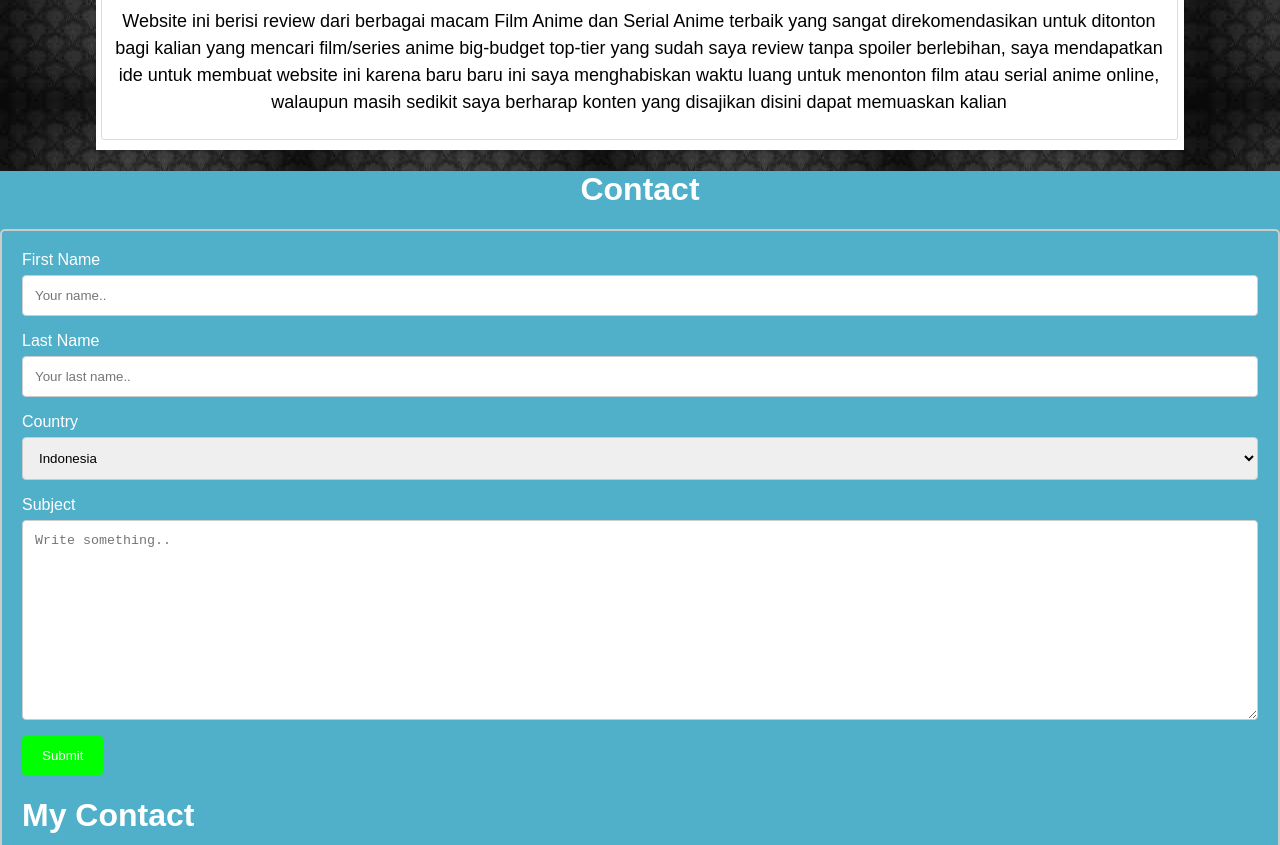
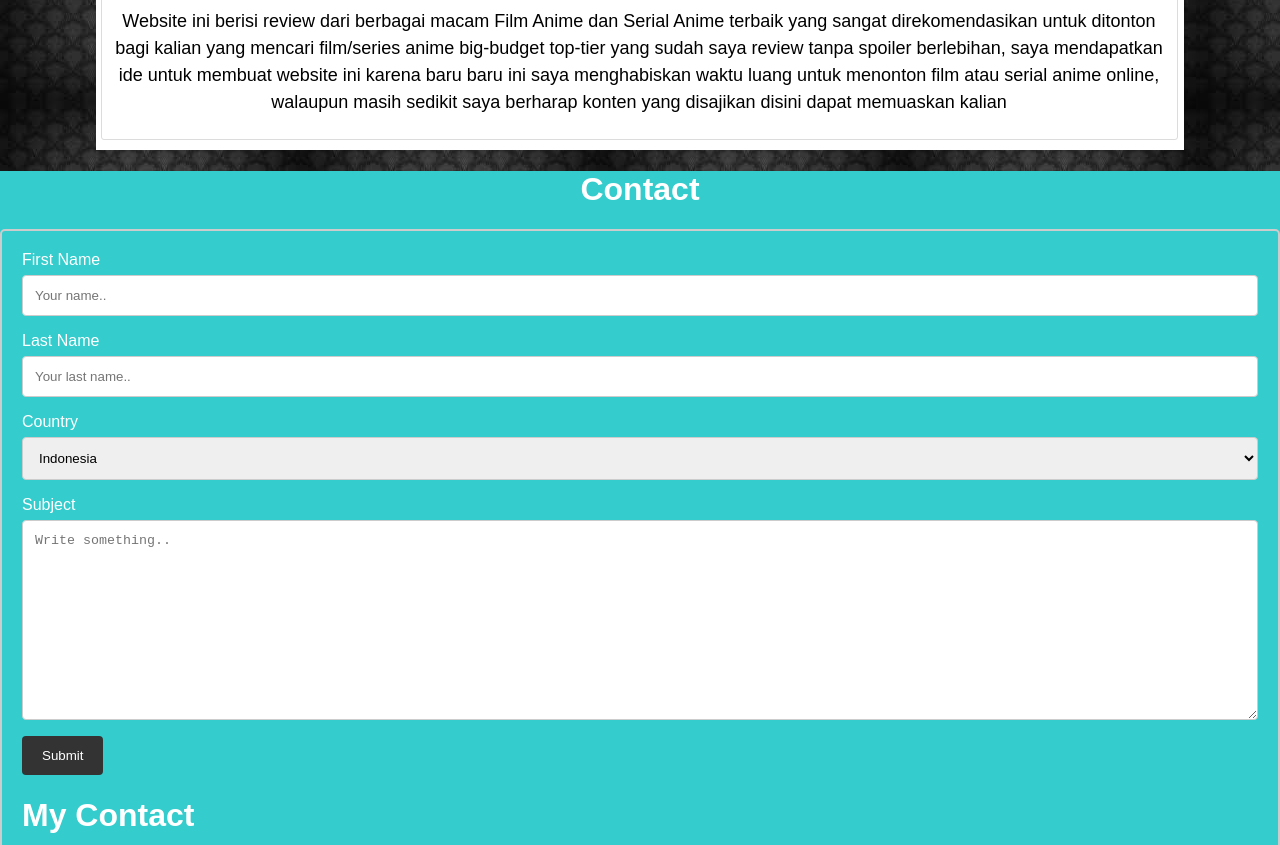
Before and after one commit to HudiYasmono/HudiYasmono.github.io, a plain HTML site: page index.html in a window 1280 px wide. Shown: the part 1915-2760 px from the top of the page. Drawn offline with Linux system fonts and the light colour scheme.

Commit message:
Update index.html

```diff
--- a/index.html
+++ b/index.html
@@ -87,7 +87,7 @@ background-color: white;
 .contact{
     width: 100%;
     height: auto;
-    background: #50B0CA;
+    background: #34CCCC;
 color: white;
     margin:auto;
     margin-top: 5px;
@@ -183,7 +183,7 @@ input[type=text], select, textarea {
 }
 
 input[type=submit] {
-  background-color: lime;
+  background-color: #333;
   color: white;
   padding: 12px 20px;
   border: none;
@@ -198,7 +198,7 @@ input[type=submit]:hover {
 .writehere {
   border: 2px solid #ccc;
   border-radius: 5px;
-  background-color: #50B0CA;
+  background-color: 34CCCC;
   padding: 20px;
 }
 </style>
```
